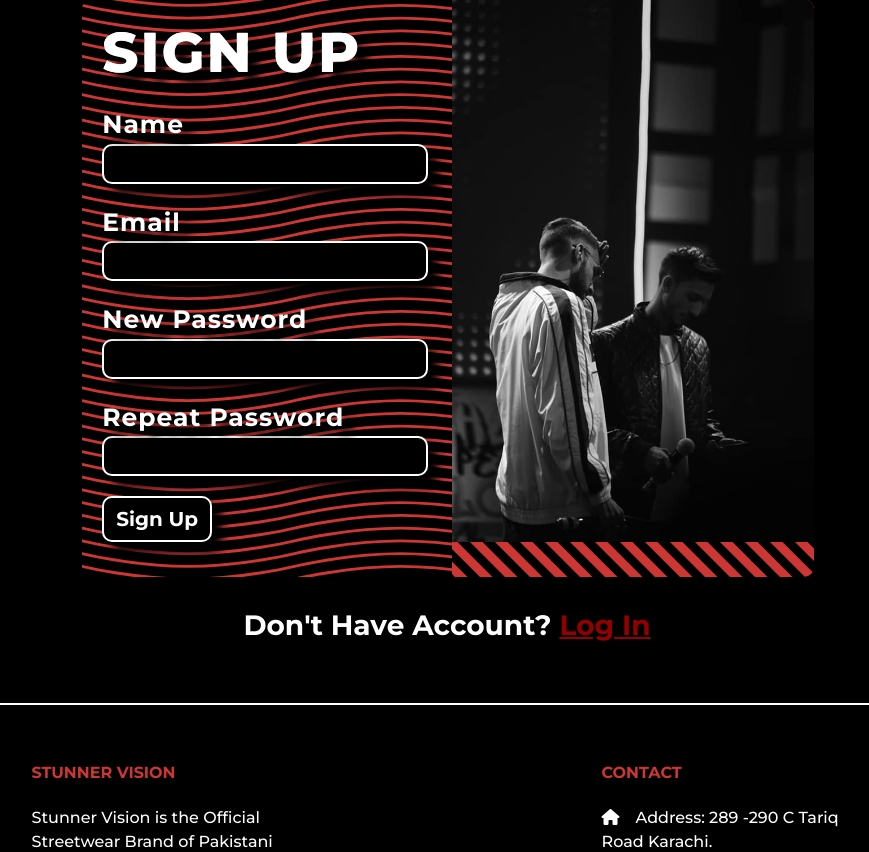
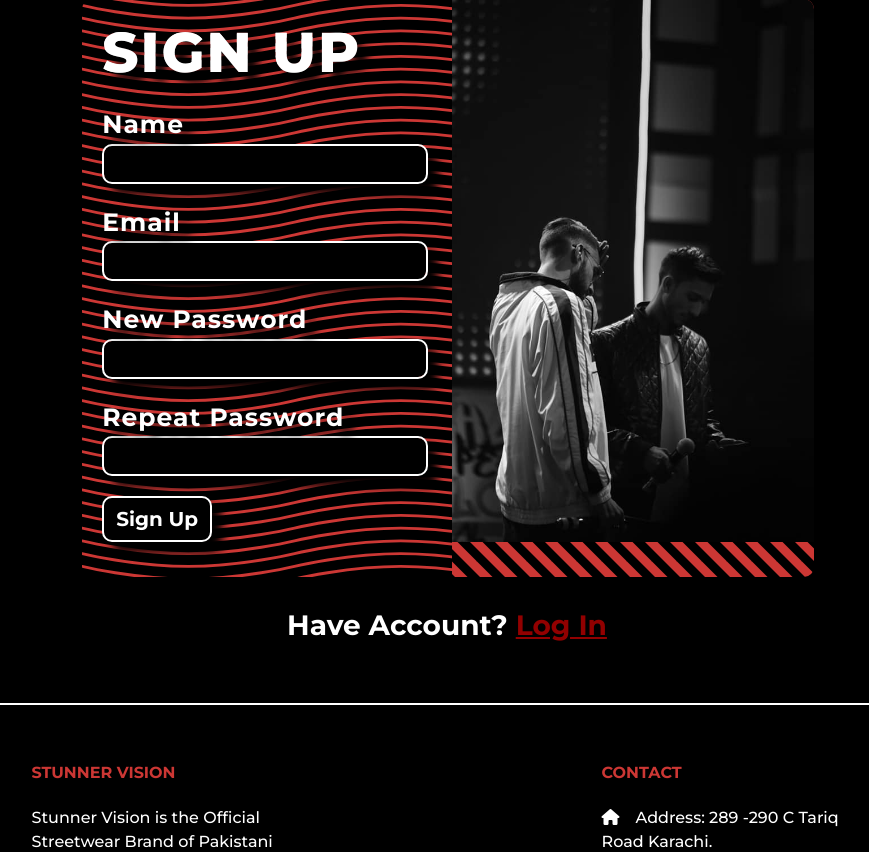
Before and after one commit to ali-hsan/ecommerce-flask, a Flask app: page /signup in a window 1280 px wide. Shown: the part 129-981 px from the top of the page, without its empty margins (193-1062 px from the left). Run offline with Flask 2, Linux system fonts and the light colour scheme; data comes from the database, SQL or seed files in the repository; some libraries are stand-ins or nearby versions.

Commit message:
Update signup.html

```diff
--- a/templates/signup.html
+++ b/templates/signup.html
@@ -45,7 +45,7 @@
 </form>
 </div>
 
-<h3 class='text-center mb-4 text-white bottom-line'><b> Don't Have Account? <a href="{{ url_for('login') }}">Log In</a> </b></h3>
+<h3 class='text-center mb-4 text-white bottom-line'><b> Have Account? <a href="{{ url_for('login') }}">Log In</a> </b></h3>
 
       {% include 'footer.html' %}
 
```
